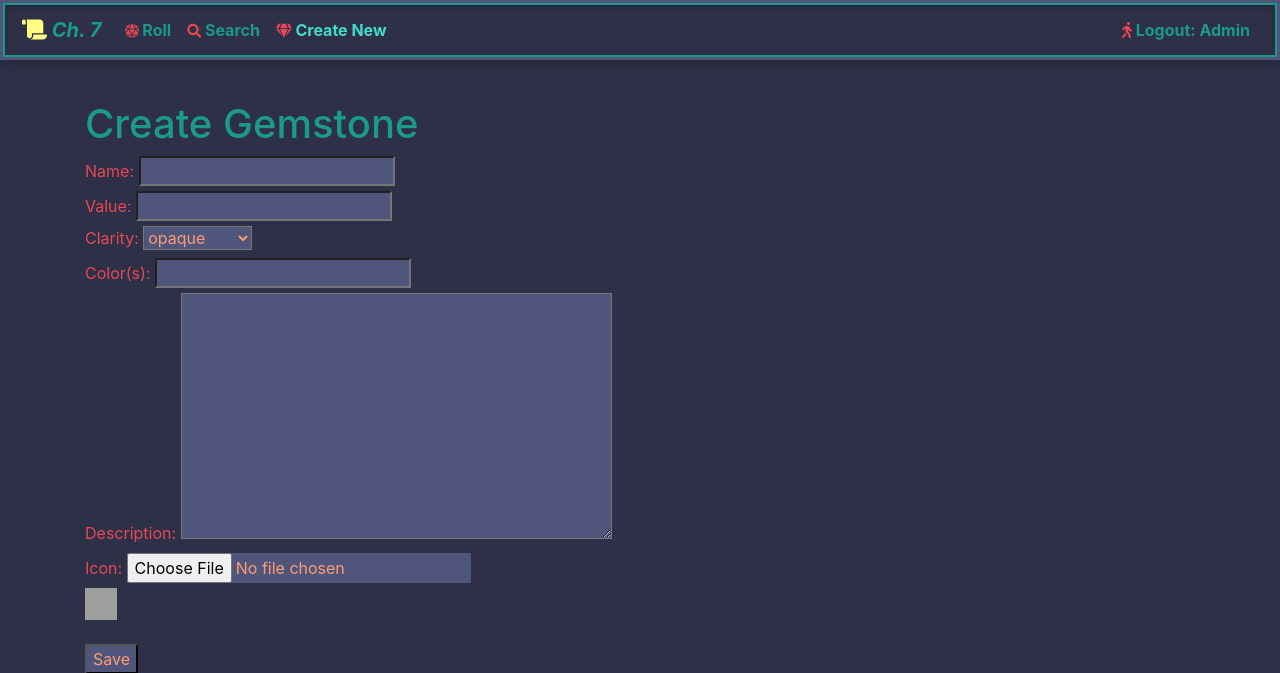
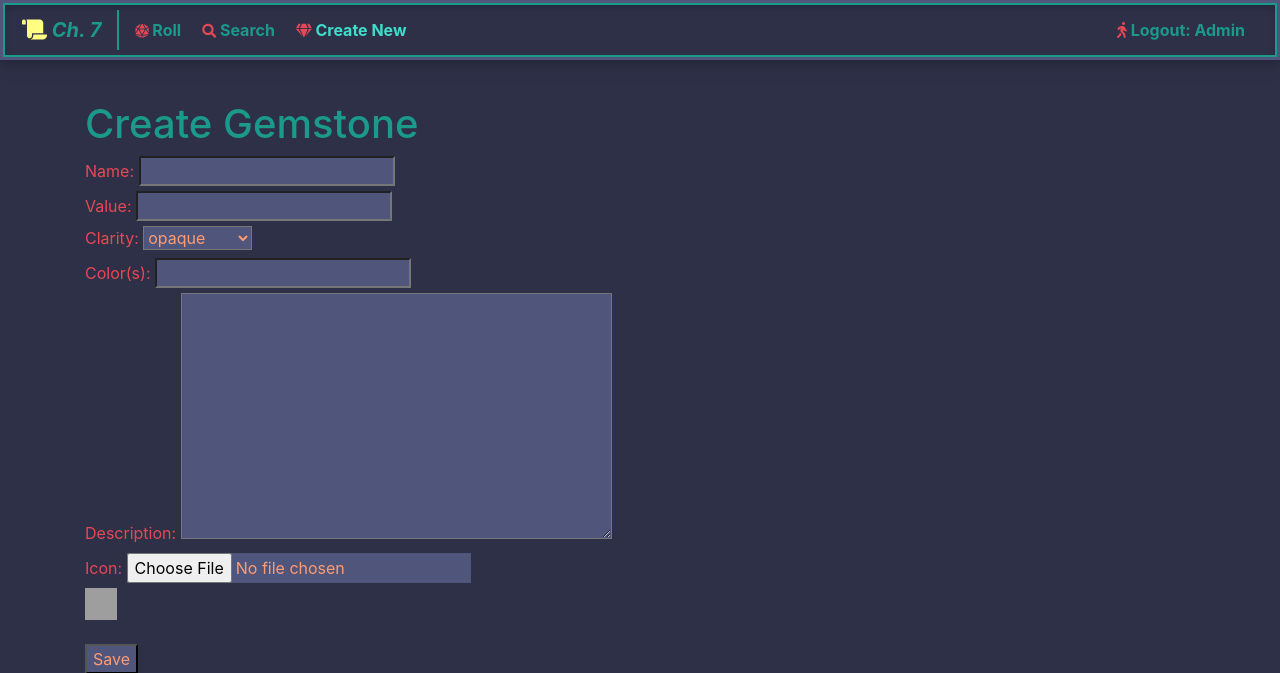
Before and after one commit to Stephanie-Burns/gemstone_roller_demo, a Django app: page /treasure/gemstone/create/ in a window 1280 px wide. Shown: the top 673 px of the page. Run offline with Django 4.2, Linux system fonts and the light colour scheme; a user stored in the database is signed in; data comes from the database, SQL or seed files in the repository; some libraries are stand-ins or nearby versions; grey boxes are pictures that could not be loaded.

Commit message:
more navbar styles

```diff
--- a/static/css/landing.css
+++ b/static/css/landing.css
@@ -253,9 +253,10 @@ td {
 
 /* === Navbar Styles === */
 .navbar-wrapper {
+    /*background-color: #202232;*/
     background-color: #2d3047;
     border: 2px solid #1b998b;
-    box-shadow: inset 0px 4px 6px -1px rgba(0, 0, 0, 0.2);
+    box-shadow: inset 0 4px 6px -1px rgba(0, 0, 0, 0.2);
     padding: 1px;
 }
 
@@ -266,8 +267,24 @@ td {
     padding: 1px;
 }
 
-.custom-navbar-brand, .custom-nav-link {
+.navbar-brand {
+    padding-right: 16px;
+    margin-right: 8px;
+}
+
+.custom-navbar-brand {
     color: #1b998b;
+    border-right: 2px solid #1b998b;
+    font-style: italic;
+}
+
+.nav-link {
+    margin-right: 5px;
+}
+
+.custom-nav-link {
+    color: #1b998b;
+
 }
 
 .custom-active .custom-nav-link,
@@ -347,6 +364,7 @@ td {
     background-color: #2d3047;
 }
 
+
 /* === ScrollBar Styles === */
 ::-webkit-scrollbar {
     width: 12px;
--- a/templates/navbar.html
+++ b/templates/navbar.html
@@ -4,7 +4,7 @@
         <div class="container-fluid px-3 py-1">
             <!-- Gemstone Index -->
             <a class="navbar-brand custom-navbar-brand {% if request.resolver_match.url_name == 'gemstone_index' %}custom-active{% endif %}" href="{% url 'treasure:gemstone_index' %}">
-                <i class="fas fa-scroll icon-yellow"></i><em> Ch. 7</em>
+                <i class="fas fa-scroll icon-yellow"></i> Ch. 7
             </a>
             <!-- Hamburger -->
             <button class="navbar-toggler my-btn my-btn-primary" type="button" data-toggle="collapse" data-target="#myNavbar" aria-controls="myNavbar" aria-expanded="false" aria-label="Toggle navigation">
```
